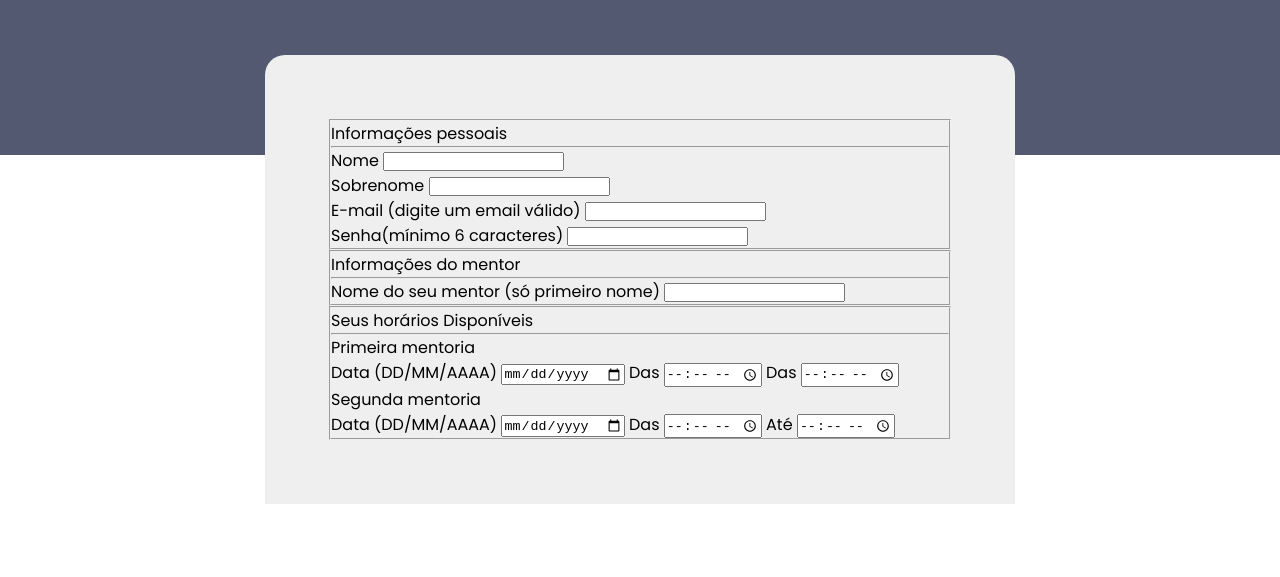
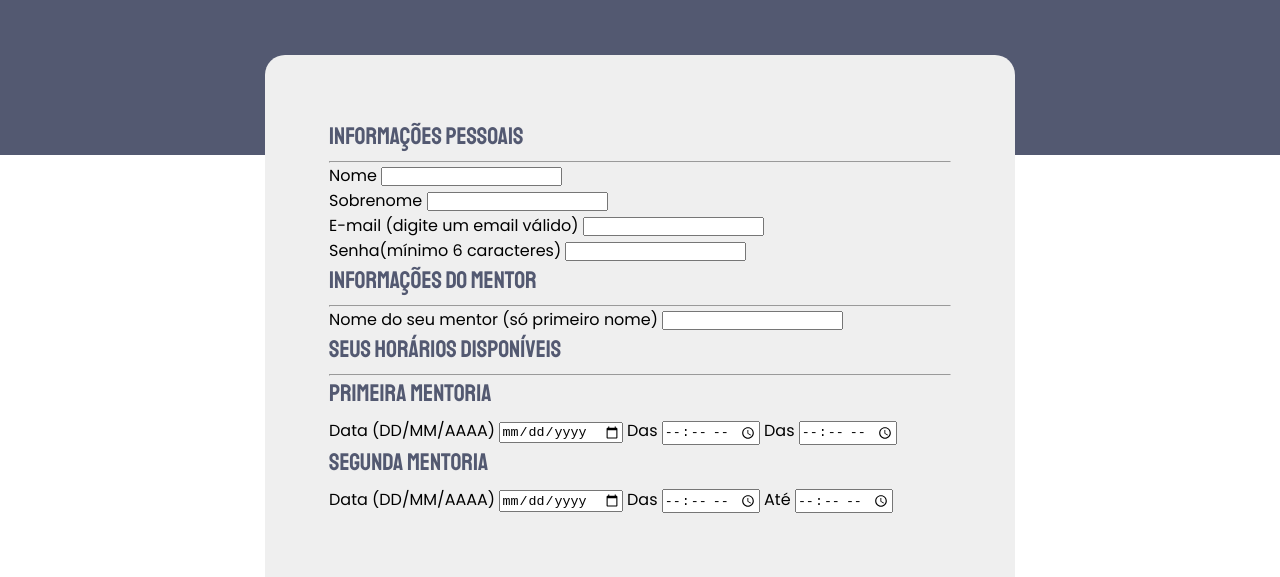
Before and after one commit to matheushnascimento/Mentoria, a plain HTML site: page index.html in a window 1280 px wide. Shown: the part 281-858 px from the top of the page. Before the commit the page ends 800 px from the top, so only its background shows below. Drawn offline with Linux system fonts and the light colour scheme.

Commit message:
font das legends

```diff
--- a/style.css
+++ b/style.css
@@ -58,3 +58,17 @@ form {
 
   background: var(--color3);
 }
+
+fieldset {
+  border: none;
+}
+
+.field-wrapper legend {
+  color: #535971;
+  font-family: "Staatliches", sans-serif;
+  font-size: 24px;
+  font-weight: 400;
+  line-height: 34px; /* 141.667% */
+
+  margin-bottom: 8px;
+}
```
